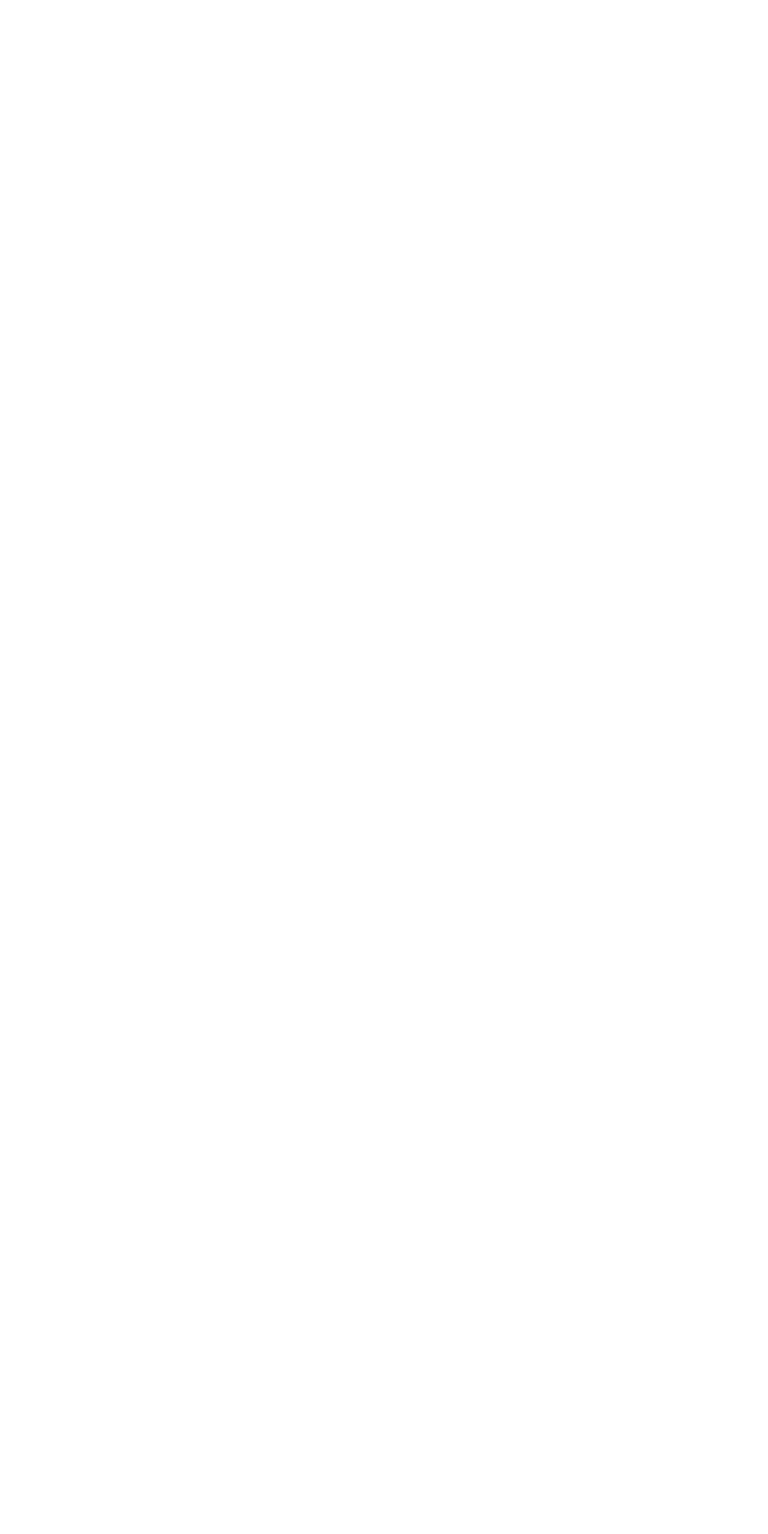
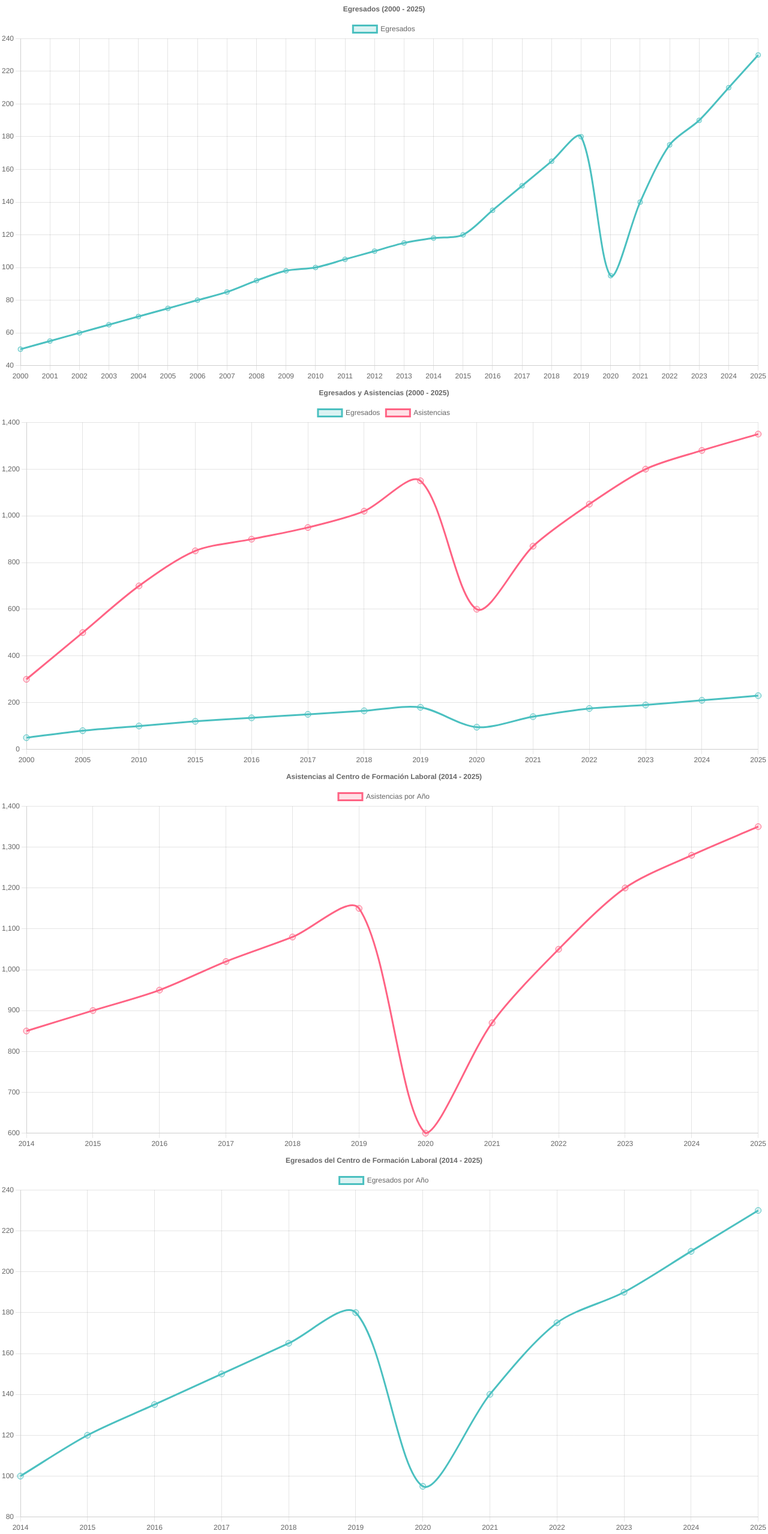
Before and after one commit to sebastianFeltes/cfl404web-client, a React (Vite) app: page /estadisticas in a window 1280 px wide. Shown: the part 196-2754 px from the top of the page at 60% size. Before the commit the page ends 864 px from the top, so only its background shows below. Built offline with nearby package versions, Linux system fonts and the light colour scheme.

Commit message:
add graficos estadisticas

```diff
--- a/package.json
+++ b/package.json
@@ -11,7 +11,9 @@
   },
   "dependencies": {
     "@tailwindcss/vite": "^4.1.11",
+    "chart.js": "^4.5.0",
     "react": "^19.1.0",
+    "react-chartjs-2": "^5.3.0",
     "react-dom": "^19.1.0",
     "react-router": "^7.6.3",
     "tailwindcss": "^4.1.11"
--- /dev/null
+++ b/src/components/GraficoAsistencias.jsx
@@ -0,0 +1,65 @@
+import React from "react";
+import {
+  Chart as ChartJS,
+  CategoryScale,
+  LinearScale,
+  PointElement,
+  LineElement,
+  Title,
+  Tooltip,
+  Legend,
+} from "chart.js";
+import { Line } from "react-chartjs-2";
+
+ChartJS.register(
+  CategoryScale,
+  LinearScale,
+  PointElement,
+  LineElement,
+  Title,
+  Tooltip,
+  Legend
+);
+
+const GraficoAsistencias = () => {
+  const labels = [
+    "2014","2015","2016","2017","2018","2019",
+    "2020","2021","2022","2023","2024","2025"
+  ];
+
+  const data = {
+    labels,
+    datasets: [
+      {
+        label: "Asistencias por Año",
+        data: [
+          850, 900, 950, 1020, 1080, 1150,
+          600, 870, 1050, 1200, 1280, 1350
+        ],
+        borderColor: "rgba(255, 99, 132, 1)",
+        backgroundColor: "rgba(255, 99, 132, 0.2)",
+        tension: 0.3,
+        fill: true,
+        pointRadius: 5,
+        pointHoverRadius: 8,
+      },
+    ],
+  };
+
+  const options = {
+    responsive: true,
+    plugins: {
+      legend: {
+        position: "top",
+      },
+      title: {
+        display: true,
+        text: "Asistencias al Centro de Formación Laboral (2014 - 2025)",
+      },
+    },
+  };
+
+  return <Line options={options} data={data} />;
+};
+
+export default GraficoAsistencias;
--- /dev/null
+++ b/src/components/GraficoEgresados.jsx
@@ -0,0 +1,66 @@
+import React from "react";
+import {
+  Chart as ChartJS,
+  CategoryScale,
+  LinearScale,
+  PointElement,
+  LineElement,
+  Title,
+  Tooltip,
+  Legend,
+} from "chart.js";
+import { Line } from "react-chartjs-2";
+
+// Registrar los componentes de ChartJS
+ChartJS.register(
+  CategoryScale,
+  LinearScale,
+  PointElement,
+  LineElement,
+  Title,
+  Tooltip,
+  Legend
+);
+
+const GraficoEgresados = () => {
+  // Datos mockup
+  const labels = [
+    "2014","2015","2016","2017","2018","2019",
+    "2020","2021","2022","2023","2024","2025"
+  ];
+  const data = {
+    labels,
+    datasets: [
+      {
+        label: "Egresados por Año",
+        data: [
+          100, 120, 135, 150, 165, 180,
+          95, 140, 175, 190, 210, 230
+        ],
+        borderColor: "rgba(75, 192, 192, 1)",
+        backgroundColor: "rgba(75, 192, 192, 0.2)",
+        tension: 0.3, // suaviza la curva
+        fill: true,
+        pointRadius: 5,
+        pointHoverRadius: 8,
+      },
+    ],
+  };
+
+  const options = {
+    responsive: true,
+    plugins: {
+      legend: {
+        position: "top",
+      },
+      title: {
+        display: true,
+        text: "Egresados del Centro de Formación Laboral (2014 - 2025)",
+      },
+    },
+  };
+
+  return <Line options={options} data={data} />;
+};
+
+export default GraficoEgresados;
--- /dev/null
+++ b/src/components/GraficosHistoricos.jsx
@@ -0,0 +1,72 @@
+import React from "react";
+import {
+  Chart as ChartJS,
+  CategoryScale,
+  LinearScale,
+  PointElement,
+  LineElement,
+  Title,
+  Tooltip,
+  Legend,
+} from "chart.js";
+import { Line } from "react-chartjs-2";
+
+ChartJS.register(
+  CategoryScale,
+  LinearScale,
+  PointElement,
+  LineElement,
+  Title,
+  Tooltip,
+  Legend
+);
+
+const GraficosHistoricos = () => {
+  const labels = [
+    "2000","2005","2010","2015","2016","2017","2018","2019",
+    "2020","2021","2022","2023","2024","2025"
+  ];
+
+  const data = {
+    labels,
+    datasets: [
+      {
+        label: "Egresados",
+        data: [50, 80, 100, 120, 135, 150, 165, 180, 95, 140, 175, 190, 210, 230],
+        borderColor: "rgba(75, 192, 192, 1)",
+        backgroundColor: "rgba(75, 192, 192, 0.2)",
+        tension: 0.3,
+        fill: true,
+        pointRadius: 5,
+        pointHoverRadius: 8,
+      },
+      {
+        label: "Asistencias",
+        data: [300, 500, 700, 850, 900, 950, 1020, 1150, 600, 870, 1050, 1200, 1280, 1350],
+        borderColor: "rgba(255, 99, 132, 1)",
+        backgroundColor: "rgba(255, 99, 132, 0.2)",
+        tension: 0.3,
+        fill: true,
+        pointRadius: 5,
+        pointHoverRadius: 8,
+      },
+    ],
+  };
+
+  const options = {
+    responsive: true,
+    plugins: {
+      legend: {
+        position: "top",
+      },
+      title: {
+        display: true,
+        text: "Egresados y Asistencias (2000 - 2025)",
+      },
+    },
+  };
+
+  return <Line options={options} data={data} />;
+};
+
+export default GraficosHistoricos;
--- a/src/pages/Estadisticas.jsx
+++ b/src/pages/Estadisticas.jsx
@@ -1,10 +1,15 @@
+import GraficoAsistencias from "../components/GraficoAsistencias";
+import GraficoEgresados from "../components/GraficoEgresados";
+import GraficosHistoricos from "../components/GraficosHistoricos";
+import Graficos from "./Graficos";
+
 function Estadisticas() {
   return (
     <div className="h-full w-full">
       <h1 className="px-4 py-4 font-poppins text-3xl bg-customDark-blue text-white">
         Estadisticas
       </h1>
-      <div className="flex flex-row gap-4 justify-center border  rounded-lg px-2 py-2 font-poppins">
+      <div className="flex flex-row gap-4 justify-center border  rounded-lg px-2 py-2 font-poppins bg-customSoft-blue">
         <ul>
           <li>
             <button className="relative group px-6 py-2 text-lg font-semibold text-black rounded-md overflow-hidden">
@@ -34,7 +39,7 @@ function Estadisticas() {
         </ul>
         <ul>
           <li>
-             <button className="relative group px-6 py-2 text-lg font-semibold text-black rounded-md overflow-hidden">
+            <button className="relative group px-6 py-2 text-lg font-semibold text-black rounded-md overflow-hidden">
               Graficos
               <span className="absolute left-0 bottom-0 h-[3px] w-0 bg-customDark-blue transition-all duration-300 group-hover:w-full"></span>
             </button>
@@ -42,13 +47,10 @@ function Estadisticas() {
           </li>
         </ul>
       </div>
-
-
-
-
-
-
-
+      <Graficos/>
+      <GraficosHistoricos/>
+      <GraficoAsistencias />
+      <GraficoEgresados />
     </div>
   );
 }
--- /dev/null
+++ b/src/pages/Graficos.jsx
@@ -0,0 +1,61 @@
+import React from "react";
+import {
+  Chart as ChartJS,
+  CategoryScale,
+  LinearScale,
+  PointElement,
+  LineElement,
+  Title,
+  Tooltip,
+  Legend,
+} from "chart.js";
+import { Line } from "react-chartjs-2";
+
+ChartJS.register(
+  CategoryScale,
+  LinearScale,
+  PointElement,
+  LineElement,
+  Title,
+  Tooltip,
+  Legend
+);
+
+const Graficos = () => {
+  const labels = Array.from({ length: 26 }, (_, i) => 2000 + i);
+
+  const data = {
+    labels,
+    datasets: [
+      {
+        label: "Egresados",
+        data: [
+          50, 55, 60, 65, 70, 75, 80, 85, 92, 98,
+          100, 105, 110, 115, 118, 120, 135, 150, 165, 180,
+          95, 140, 175, 190, 210, 230
+        ],
+        borderColor: "rgba(75, 192, 192, 1)",
+        backgroundColor: "rgba(75, 192, 192, 0.2)",
+        tension: 0.3,
+        fill: true,
+        pointRadius: 4,
+        pointHoverRadius: 7,
+      },
+    ],
+  };
+
+  const options = {
+    responsive: true,
+    plugins: {
+      legend: { position: "top" },
+      title: {
+        display: true,
+        text: "Egresados (2000 - 2025)",
+      },
+    },
+  };
+
+  return <Line options={options} data={data} />;
+};
+
+export default Graficos;
```
Also changed, not shown: 1 other file (tests, documents, lock files or other folders).
